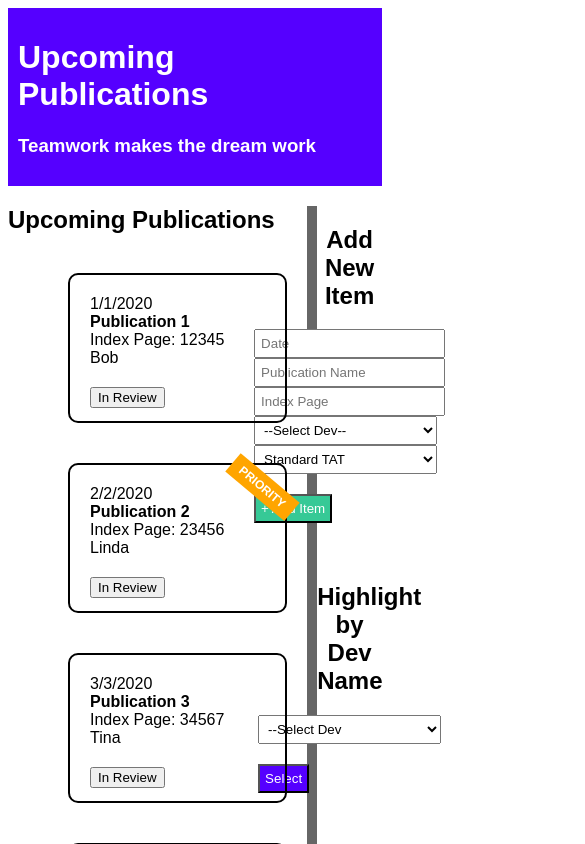
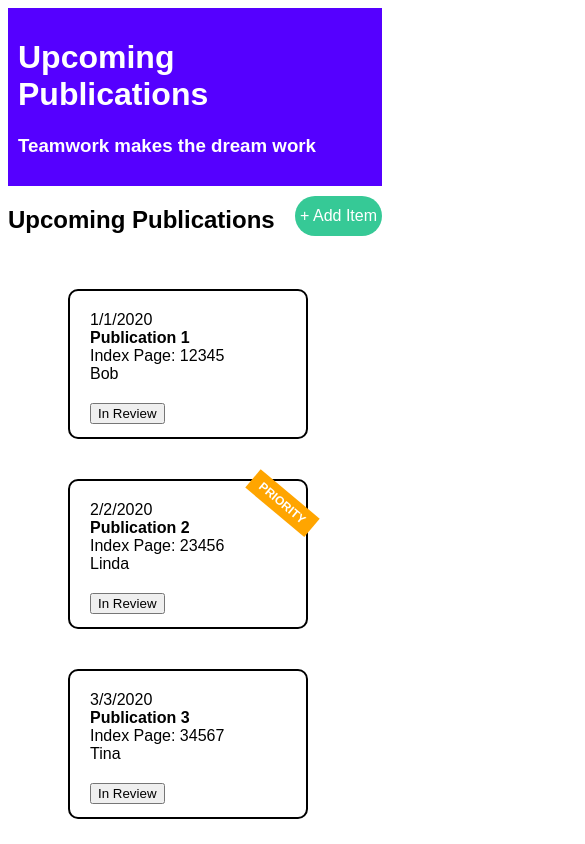
Before and after one commit to twelve13/task-tracker_React, a React (Create React App) app: page / in a window 390 px wide. Shown: the top 844 px of the page, 585 px wide, since content can reach past the window. Built offline with nearby package versions, Linux system fonts and the light colour scheme.

Commit message:
make responsive

```diff
--- a/src/App.js
+++ b/src/App.js
@@ -3,6 +3,7 @@ import Header from './components/Header';
 import Item from './components/Item';
 import AddItemForm from './components/AddItemForm';
 import SelectDevForm from './components/SelectDevForm';
+import AddItemButton from './components/AddItemButton';
 import data from './data';
 
 class App extends React.Component {
@@ -10,7 +11,8 @@ class App extends React.Component {
     upcoming: {},
     review: {},
     completed: {},
-    selectedDev: ""
+    selectedDev: "",
+    toggled: false
   };
 
   componentDidMount() {
@@ -60,6 +62,13 @@ class App extends React.Component {
     })
   };
 
+  toggleForm = () => {
+    let toggled=this.state.toggled;
+    this.setState({
+      toggled: !toggled
+    })
+  }
+
   render() {
     return (
       <div>
@@ -68,6 +77,7 @@ class App extends React.Component {
           <div className="main">
             <div className="upcoming">
               <h2>Upcoming Publications</h2>
+              <AddItemButton toggleForm = {this.toggleForm} buttonText = {this.state.toggled}/>
               <ul className="items-list">
                 {Object.keys(this.state.upcoming).map(key => (
                   <Item
@@ -112,10 +122,10 @@ class App extends React.Component {
             </div>
           </div>
           <div className="form-area">
-            <h2>Add New Item</h2>
-            <AddItemForm addItem = {this.addItem} />
-            <h2 className="highlight-form-area">Highlight by Dev Name</h2>
-            <SelectDevForm selectDev={this.selectDev} />
+            <div className={this.state.toggled? 'show-me' : 'hide-me'}>
+              <AddItemForm addItem = {this.addItem} />
+              <SelectDevForm selectDev={this.selectDev} />
+            </div>
           </div>
         </div>
       </div>
--- /dev/null
+++ b/src/components/AddItemButton.js
@@ -0,0 +1,14 @@
+import React from "react";
+
+class AddItemButton extends React.Component {
+	toggleForm = this.props.toggleForm;
+
+	render() {
+		return (
+			<div className="add-item" onClick={this.toggleForm}><div>{this.props.buttonText? "Close" : "+ Add Item"}</div></div>
+		)
+	}
+}
+
+
+export default AddItemButton;
--- a/src/components/AddItemForm.js
+++ b/src/components/AddItemForm.js
@@ -27,6 +27,8 @@ class AddItemForm extends React.Component {
 	}
 	render() {
 		return (
+			<div>
+				<h2>Add New Item</h2>
 				<form className="add-item-form" onSubmit={this.createItem}>
 					<input name="date" ref={this.dateRef} type="text" placeholder="Date" required />
 					<input name="itemName" ref={this.itemNameRef} type="text" placeholder="Publication Name" required />
@@ -48,6 +50,7 @@ class AddItemForm extends React.Component {
 					</select>
 					<button type="submit">+ Add Item</button>
 				</form>
+			</div>
 		)
 	}
 }
--- a/src/components/SelectDevForm.js
+++ b/src/components/SelectDevForm.js
@@ -15,6 +15,8 @@ class SelectDevForm extends React.Component {
 	}
 	render() {
 		return (
+			<div>
+				<h2 className="highlight-form-area">Highlight by Dev Name</h2>
 				<form className="select-dev-form" onSubmit={this.selectDev}>
 					<select name="developer" ref={this.devRef}>
 						<option value="">--Select Dev</option>
@@ -28,6 +30,7 @@ class SelectDevForm extends React.Component {
 					</select>
 					<button type="submit">Select</button>
 				</form>
+			</div>
 		)
 	}
 };
--- a/src/style.css
+++ b/src/style.css
@@ -16,10 +16,6 @@ body {
 .main {
 	min-height: 500px;
 	width: 80%;
-}
-
-.main h2 {
-	width: 100%;
 }
 
 .upcoming {
@@ -87,7 +83,17 @@ body {
 	width: 20%;
 }
 
+.form-area div {
+	align-content: flex-start;
+	display: flex;
+	flex-wrap: wrap;
+	justify-content: center;
+}
+
 .form-area h2 {
+	box-sizing: border-box;
+	min-width: 200px;
+	padding:0 20px;
 	text-align: center;
 	width: 100%;
 }
@@ -127,3 +133,59 @@ button.completed {
 .highlight {
 	border: solid 5px #50f;
 }
+
+.add-item {
+	align-items: center;
+	background-color: #36c996;
+	border-radius: 30px;
+	color: white;
+	display: none;
+	height: 40px;
+	margin-top: 10px;
+	padding: 0 5px;
+}
+
+
+@media only screen and (max-width: 1200px) {
+	.main {
+		width: 66%;
+	}
+
+	.form-area {
+		width: 34%;
+	}
+}
+
+@media only screen and (max-width: 992px) {
+	.main {
+		width: 100%;
+	}
+
+	.form-area {
+		border: none;
+		padding: 40px 0;
+		position: absolute;
+		transform: translate(1000px);
+		width: 100%;
+	}
+
+	.form-area > div {
+		background-color: silver;
+		padding: 50px 0;
+		width: 100%;
+	}
+
+	.form-area .show-me {
+		transform: translate(-1000px);
+	}
+
+	.upcoming {
+		display: flex;
+		flex-wrap: wrap;
+		justify-content: space-between;
+	}
+
+	.add-item {
+		display: flex;
+	}
+}
```
Lines whose indentation alone changed are shown as unchanged.
